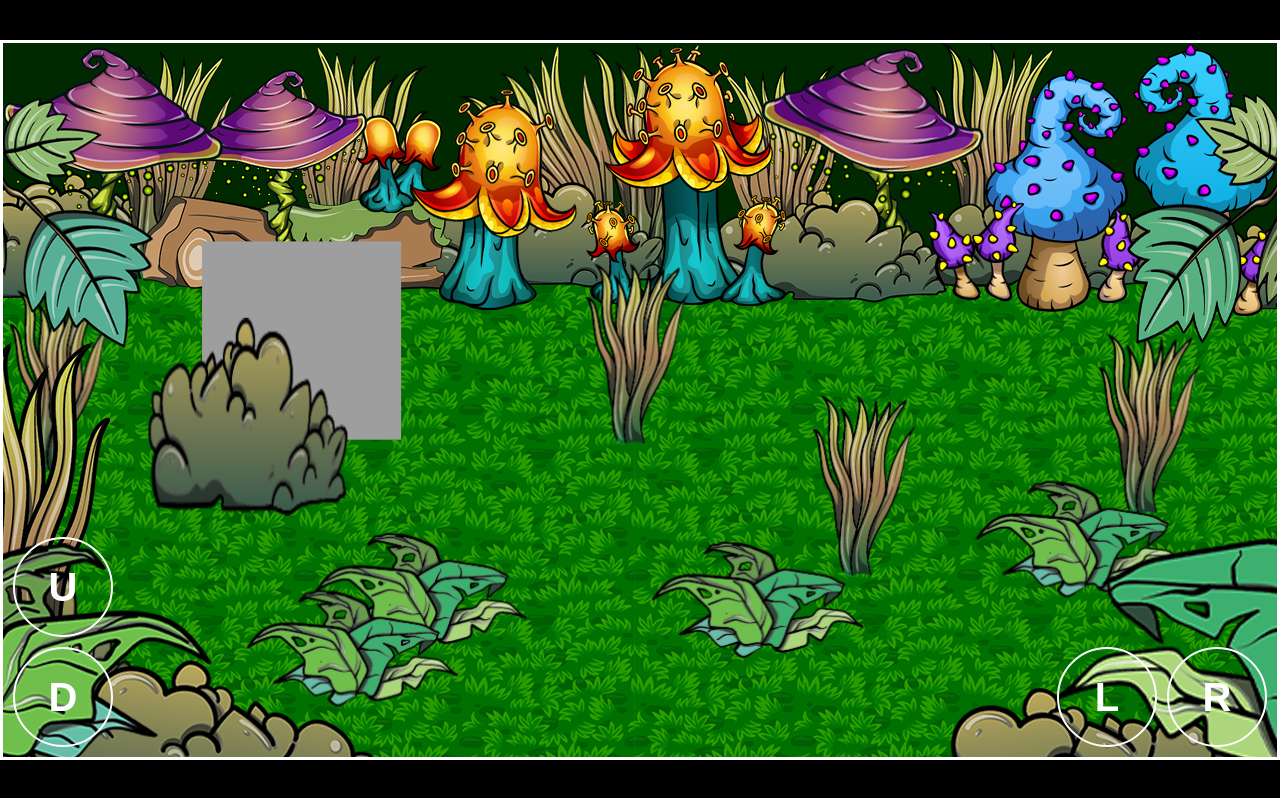
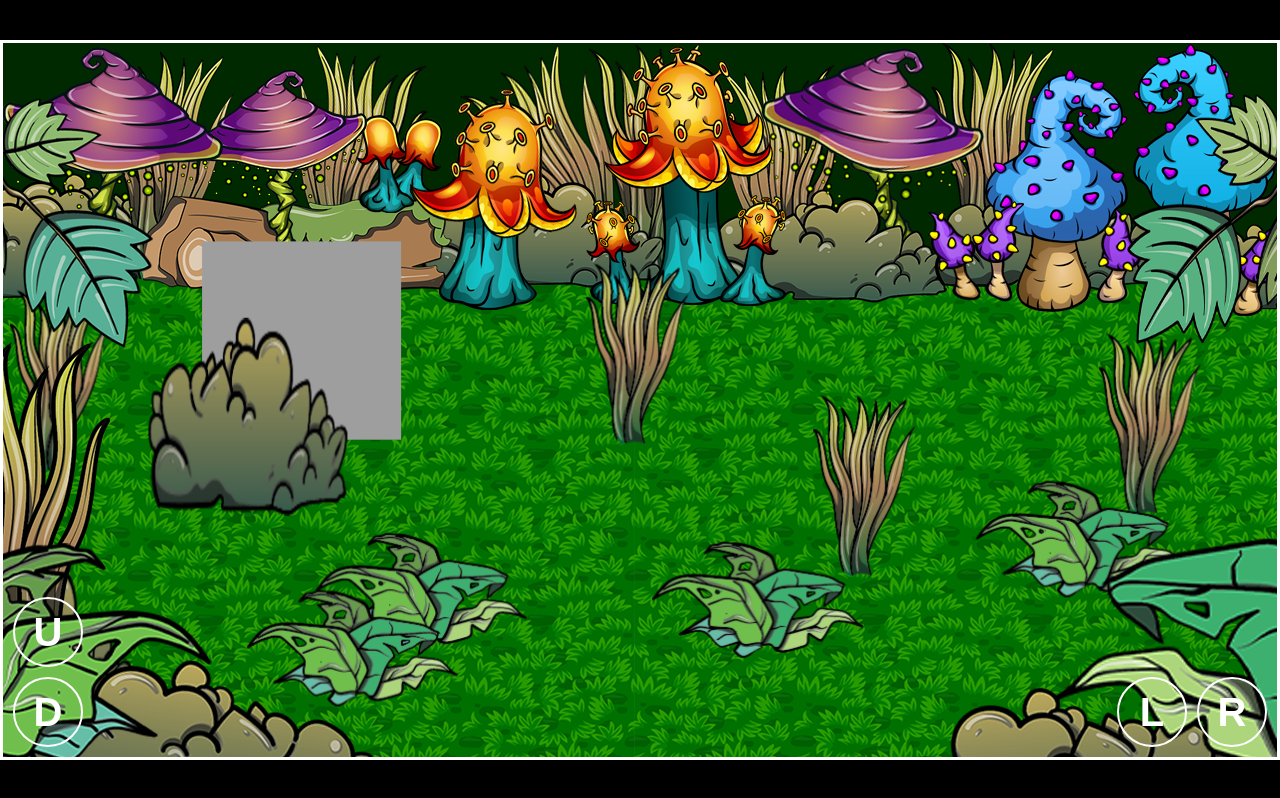
Before and after one commit to ronaldpannel/Owl-Bear-for-Mobile-3D-effect-on-2D-Canvas, a plain HTML site: page index.html in a window 1280 px wide. Drawn offline with Linux system fonts and the light colour scheme.

Commit message:
Add files via upload

```diff
--- a/styles.css
+++ b/styles.css
@@ -2,7 +2,6 @@
   padding: 0;
   margin: 0;
   box-sizing: border-box;
-  touch-action: none;
 }
 body {
   background-color: black;
@@ -19,6 +18,7 @@ body {
   overflow: hidden;
   max-width: 100%;
   max-height: 100%;
+
 }
 
 .canvas1 {
@@ -57,8 +57,7 @@ canvas:hover ~ .leavesLeft {
   top: 40px;
   right: -100px;
   transition: 0.2s;
-  animation: wobble ease-in-out 1.6s infinite;
-  pointer-events: none;
+  animation: wobble ease-in-out 1.6s infinite;;
 }
 canvas:hover ~ .leavesRight {
   right: -150px;
@@ -84,16 +83,17 @@ canvas:hover ~ .leavesRight {
 .upBtn {
   background-color: transparent;
   position: absolute;
-  bottom: 120px;
+  bottom: 90px;
   left: 10px;
   border: solid white 2px;
   border-radius: 50%;
   font-size: 40px;
   font-weight: bolder;
   color: white;
-  width: 100px;
-  height: 100px;
+  width: 70px;
+  height: 70px;
   z-index: 10;
+
 }
 .downBtn {
   background-color: transparent;
@@ -105,22 +105,24 @@ canvas:hover ~ .leavesRight {
   font-size: 40px;
   font-weight: bolder;
   color: white;
-  width: 100px;
-  height: 100px;
+  width: 70px;
+  height: 70px;
   z-index: 10;
+
+
 }
 .leftBtn {
   background-color: transparent;
   position: absolute;
   bottom: 10px;
-  right: 120px;
+  right: 90px;
   border: solid white 2px;
   border-radius: 50%;
   font-size: 40px;
   font-weight: bolder;
   color: white;
-  width: 100px;
-  height: 100px;
+  width: 70px;
+  height: 70px;
   z-index: 10;
 }
 .rightBtn {
@@ -133,7 +135,7 @@ canvas:hover ~ .leavesRight {
   font-size: 40px;
   font-weight: bolder;
   color: white;
-  width: 100px;
-  height: 100px;
+  width: 70px;
+  height: 70px;
   z-index: 10;
 }
```
